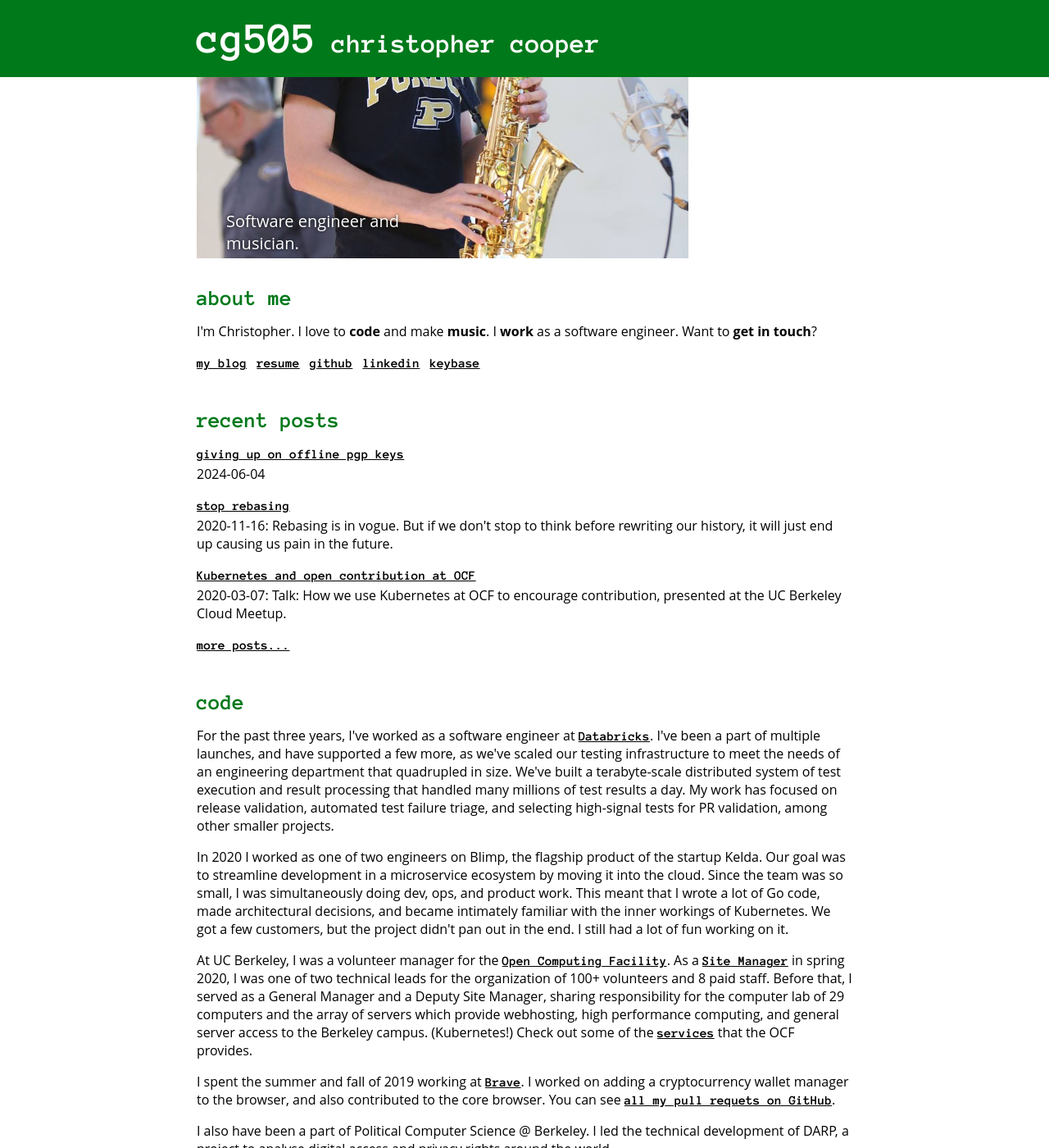
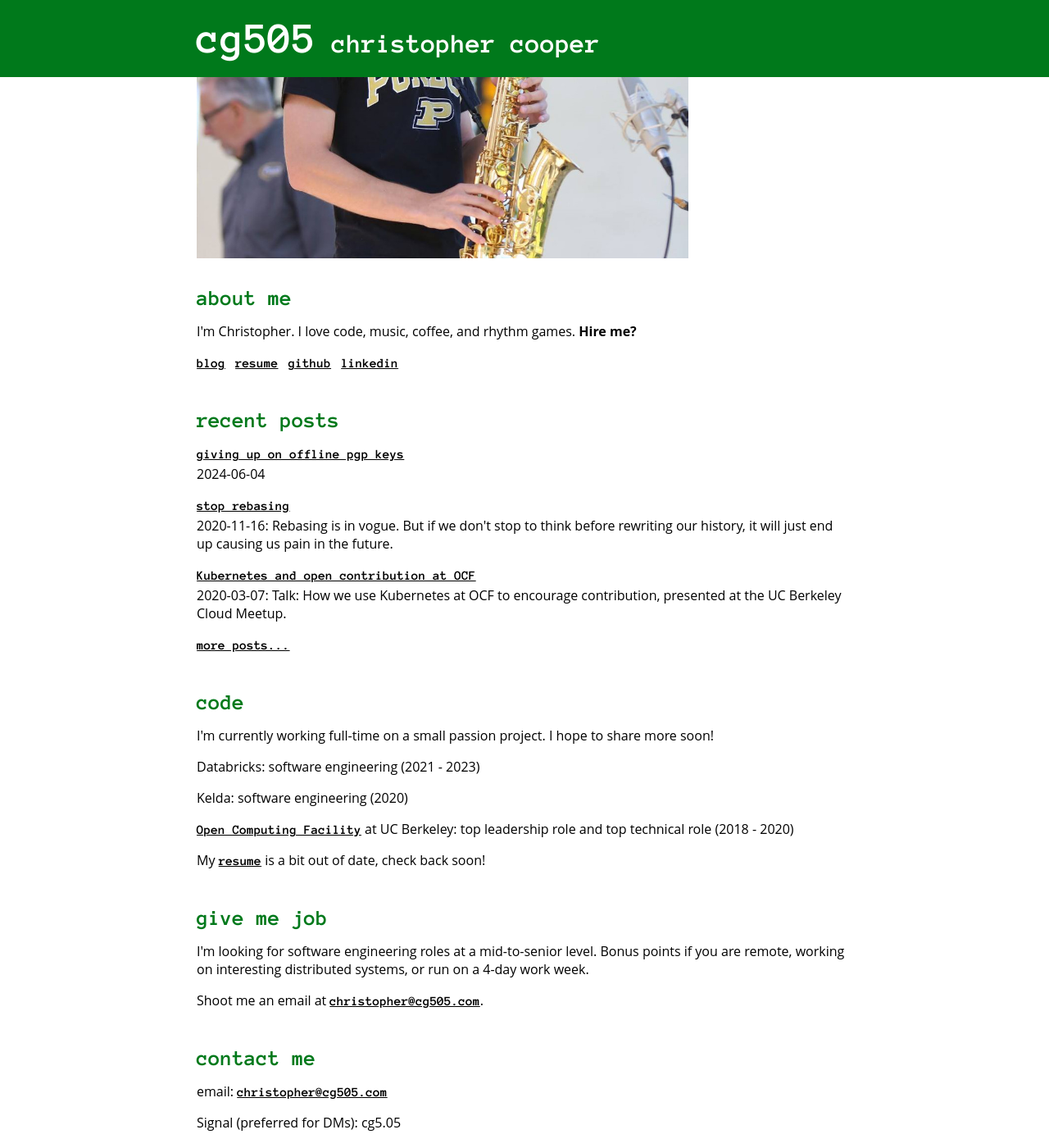
Before and after one commit to cg505/cg505.github.io, a Jekyll site: the page built from index.html, in a window 1280 px wide and 1400 px high, scrolled down 343 px. Shown: the whole window at 82% size. Built offline with Jekyll 4.4.1, drawn with Linux system fonts in a browser that asks for light colours; some of the changed text lies outside the part shown.

Commit message:
drastically cut back homepage content, fix corresponding styles

```diff
--- a/_includes/sm-links.html
+++ b/_includes/sm-links.html
@@ -3,7 +3,7 @@
 		<a href="/">about me</a>
 	{% endif %}
 	{% if page.url != "/blog/" %}
-		<a href="/blog/">my blog</a>
+		<a href="/blog/">blog</a>
 	{% endif %}
 	{% if include.resume %}
 		<a href="/resume.pdf">resume</a>
@@ -11,7 +11,7 @@
 	<a rel="me" href="https://github.com/cg505">github</a>
 	<a rel="me" href="https://linkedin.com/in/cg505">linkedin</a>
 	<!-- <a rel="me" href="https://twitter.com/cg505_">twitter</a> -->
-	<a rel="me" href="https://keybase.io/cg505">keybase</a>
+	<!-- <a rel="me" href="https://keybase.io/cg505">keybase</a> -->
 	<!-- <a rel="me" href="https://mastodon.ocf.berkeley.edu/@cg505">fediverse</a> -->
 	<!-- <a rel="me" href="https://soundcloud.com/cg505">soundcloud</a> -->
 	<!-- <a rel="me" href="https://open.spotify.com/user/cg505">spotify</a> -->
--- a/blog.html
+++ b/blog.html
@@ -33,5 +33,5 @@
 
 	<p style="margin-top: 35px"><a href="/feed.xml">atom feed</a></p>
 
-	<p id="copyright">© Christopher Cooper 2023</p>
+	<p id="copyright">© Christopher Cooper</p>
 </div>
--- a/index.css
+++ b/index.css
@@ -140,8 +140,7 @@ h3 {
 }
 
 #header #mobile-nav {
-	text-align: justify;
-	width: 100%;
+	text-align: center;
 	margin: 0px;
 	display: none;
 	line-height: 0;
@@ -150,6 +149,7 @@ h3 {
 #header #mobile-nav a {
 	line-height: 100%;
 	display: inline-block;
+	padding: 0 14px;
 }
 
 #header #mobile-nav:after {
--- a/index.html
+++ b/index.html
@@ -44,14 +44,16 @@
 	<div id="header">
 		<p id="mobile-nav">
 			<a href="#code" class="int-link">code</a>
-			<a href="#music" class="int-link">music</a>
+			<!--<a href="#music" class="int-link">music</a>-->
 			<a href="#capitalism" class="int-link">hire me</a>
 			<a href="#contact" class="int-link">contact</a>
 		</p>
 		<img src="saxcrop.jpg" alt="I play saxophone" />
+		<!--
 		<p id="tagline">
 			Software engineer and musician.
 		</p>
+		-->
 	</div>
 
 
@@ -60,7 +62,7 @@
 	</h3>
 
 	<p>
-		I'm Christopher. I love to <a href="#code" class="int-link">code</a> and make <a href="#music" class="int-link">music</a>. I <a href="#capitalism" class="int-link">work</a> as a software engineer. Want to <a href="#contact" class="int-link">get in touch</a>?
+		I'm Christopher. I love code, music, coffee, and rhythm games. <a href="#capitalism" class="int-link">Hire me?</a>
 	</p>
 
 	{% include sm-links.html resume=true %}
@@ -87,42 +89,29 @@
 	</h3>
 
 	<p>
-		For the past three years, I've worked as a software engineer at <a href="https://databricks.com">Databricks</a>. I've been a part of multiple launches, and have supported a few more, as we've scaled our testing infrastructure to meet the needs of an engineering department that quadrupled in size. We've built a terabyte-scale distributed system of test execution and result processing that handled many millions of test results a day. My work has focused on release validation, automated test failure triage, and selecting high-signal tests for PR validation, among other smaller projects.
+		I'm currently working full-time on a small passion project. I hope to share more soon!
 	</p>
 
 	<p>
-		In 2020 I worked as one of two engineers on Blimp, the flagship product of the startup Kelda. Our goal was to streamline development in a microservice ecosystem by moving it into the cloud. Since the team was so small, I was simultaneously doing dev, ops, and product work. This meant that I wrote a lot of Go code, made architectural decisions, and became intimately familiar with the inner workings of Kubernetes. We got a few customers, but the project didn't pan out in the end. I still had a lot of fun working on it.
+		Databricks: software engineering (2021 - 2023)
 	</p>
 
 	<p>
-		At UC Berkeley, I was a volunteer manager for the <a href="https://www.ocf.berkeley.edu/">Open Computing Facility</a>. As a <a href="https://www.ocf.berkeley.edu/docs/about/officers/">Site Manager</a> in spring 2020, I was one of two technical leads for the organization of 100+ volunteers and 8 paid staff. Before that, I served as a General Manager and a Deputy Site Manager, sharing responsibility for the computer lab of 29 computers and the array of servers which provide webhosting, high performance computing, and general server access to the Berkeley campus. (Kubernetes!) Check out some of the <a href="https://www.ocf.berkeley.edu/docs/services/">services</a> that the OCF provides.
+		Kelda: software engineering (2020)
 	</p>
 
 	<p>
-		I spent the summer and fall of 2019 working at <a href="https://brave.com/">Brave</a>. I worked on adding a cryptocurrency wallet manager to the browser, and also contributed to the core browser. You can see <a href="https://github.com/search?q=is%3Apr+author%3Acg505+repo%3Abrave%2Fbrave-core+repo%3Abrave%2Fbrave-ui+repo%3Abrave%2Fethereum-remote-client">all my pull requets on GitHub</a>.
+		<a href="https://www.ocf.berkeley.edu/">Open Computing Facility</a> at UC Berkeley: top leadership role and top technical role (2018 - 2020)
 	</p>
 
 	<p>
-		I also have been a part of Political Computer Science @ Berkeley. I led the technical development of DARP, a project to analyse digital access and privacy rights around the world.
+		My <a href="/resume.pdf">resume</a> is a bit out of date, check back soon!
 	</p>
 
-	<p>
-		At <a href="https://www.angieslist.com">Angie's List</a>, I converted a price comparison tool from an outdated web stack to use Angie's List's new <a href="http://thunderball.io/">Thunderball</a> stack (and along the way made some contributions to Thunderball itself). I also reworked some shared microservice Scala libraries for request processing.
-	</p>
-
-	<p>
-		I helped create <a href="https://github.com/kotct/dot">kotct/dot</a>, a tool for creating universally-available personal configurations, supporting GNU Emacs. This is my longest-running open project. You can find my own dot-compatible emacs config at <a href="https://github.com/cg505/.emacs">cg505/.emacs</a>.
-	</p>
-
-	<p>
-		I worked for two summers at Studio by Purdue, an application development team within Purdue University. During Summer 2016, I brought a new tool to life which exposed class and student data, contributing code from top (React/Redux) to bottom (ASP.NET). As the fall semester began, we deployed this app in time for my freshman class to use it during orientation. For Summer 2018, I focused on <a href="https://openpassport.org">Passport</a>, which is used widely at Purdue, as well as other institutions such as University of Arizona.
-	</p>
-
-	<p>
-		Interested more in my work? Check my <a href="/resume.pdf">resume</a>. Impressed? <a href="#capitalism" class="int-link">Hire me!</a>
-	</p>
+	<!-- add some stuff on open source contributions (Tachi?) -->
 
 
+	<!-- yeeting this whole section for now 😭
 	<div id="music" class="placeholder"></div>
 	<h3>
 		music
@@ -131,21 +120,22 @@
 		I like jazz. In fall 2018, I played alto saxophone in a combo at <a href="https://ucjazz.berkeley.edu/">UC Jazz</a> with fellow Cal students. At Purdue I played alto sax in the <a href="https://www.purdue.edu/bands/ensembles/jazz/">Purdue Jazz Band</a>. Check out our rendition of <a href="https://www.youtube.com/watch?v=nJ6eGiIaIgM">"Angel Eyes"</a> featuring yours truly.
 	</p>
 
-	<!-- Note: Hotline Bling video is privated
+	<!-/- Note: Hotline Bling video is privated
 	<p>
 		In high school I played tenor saxophone in a jazz combo called <a href="https://facebook.com/rednotejazz">Red Note</a>. Here's some videos of me playing <a href="https://www.youtube.com/watch?v=XUGaeLRQANM">"The Christmas Song"</a> and <a href="https://www.youtube.com/watch?v=FcqE-VlbuTc">"Hotline Bling"</a> with them.
 	</p>
-	-->
+	-/->
 
-	<!--
+	<!-/-
 	<p>
 		I also sometimes find time for amateur composition and production. You can find some tunez on my <a href="https://soundcloud.com/cg505">soundcloud</a>.
 	</p>
-	-->
+	-/->
 
 	<p>
 		I listen to a lot of music, not just jazz. From Mitski to Tennyson to Jane Remover, I love to talk to other people who are always trying to discover that next album that they love. See my listening history on <a href="https://last.fm/user/cg505">last.fm</a>, or try one of my <a href="https://open.spotify.com/user/cg505">spotify playlists</a>.
 	</p>
+	-->
 
 
 	<div id="capitalism" class="placeholder"></div>
@@ -153,10 +143,10 @@
 		give me job
 	</h3>
 	<p>
-		Interested in hiring me? Nice! I'm looking to expand my <a href="#code" class="int-link">software engineering experience</a>, which currently includes employers such as Databricks, Kelda, and Brave.
+		I'm looking for software engineering roles at a mid-to-senior level. Bonus points if you are remote, working on interesting distributed systems, or run on a 4-day work week.
 	</p>
 	<p>
-		Check out my <a href="/resume.pdf">resume</a> to find out more. Still here? Send me an email at <a href="mailto:christopher@cg505.com">christopher@cg505.com</a>.
+		Shoot me an email at <a href="mailto:christopher@cg505.com">christopher@cg505.com</a>.
 	</p>
 
 	<div id="contact" class="placeholder"></div>
@@ -164,11 +154,11 @@
 		contact me
 	</h3>
 	<p>
-		If you need to ahold of me for some reason, shoot me an email at my personal address, <a href="mailto:christopher@cg505.com">christopher@cg505.com</a>.
+		email: <a href="mailto:christopher@cg505.com">christopher@cg505.com</a>
 	</p>
 	<p>
-		Alternatively, you can attempt to reach me on <!-- <a rel="me" href="https://twitter.com/cg505_">the website formerly known as twitter</a>, TOOD: update once this is revived, add bsky <a rel="me" href="https://mastodon.ocf.berkeley.edu/@cg505">the fediverse</a>,--> <a rel="me" href="https://linkedin.com/in/cg505">linkedin</a>, or by just piping the contents of your message to <a href="https://en.wikipedia.org/wiki/Null_device">/dev/null</a>. But, email is probably your best bet.
+		Signal (preferred for DMs): cg5.05
 	</p>
 
-	<p id="copyright">© Christopher Cooper 2023</p>
+	<p id="copyright">© Christopher Cooper 2024</p>
 </div>
```
